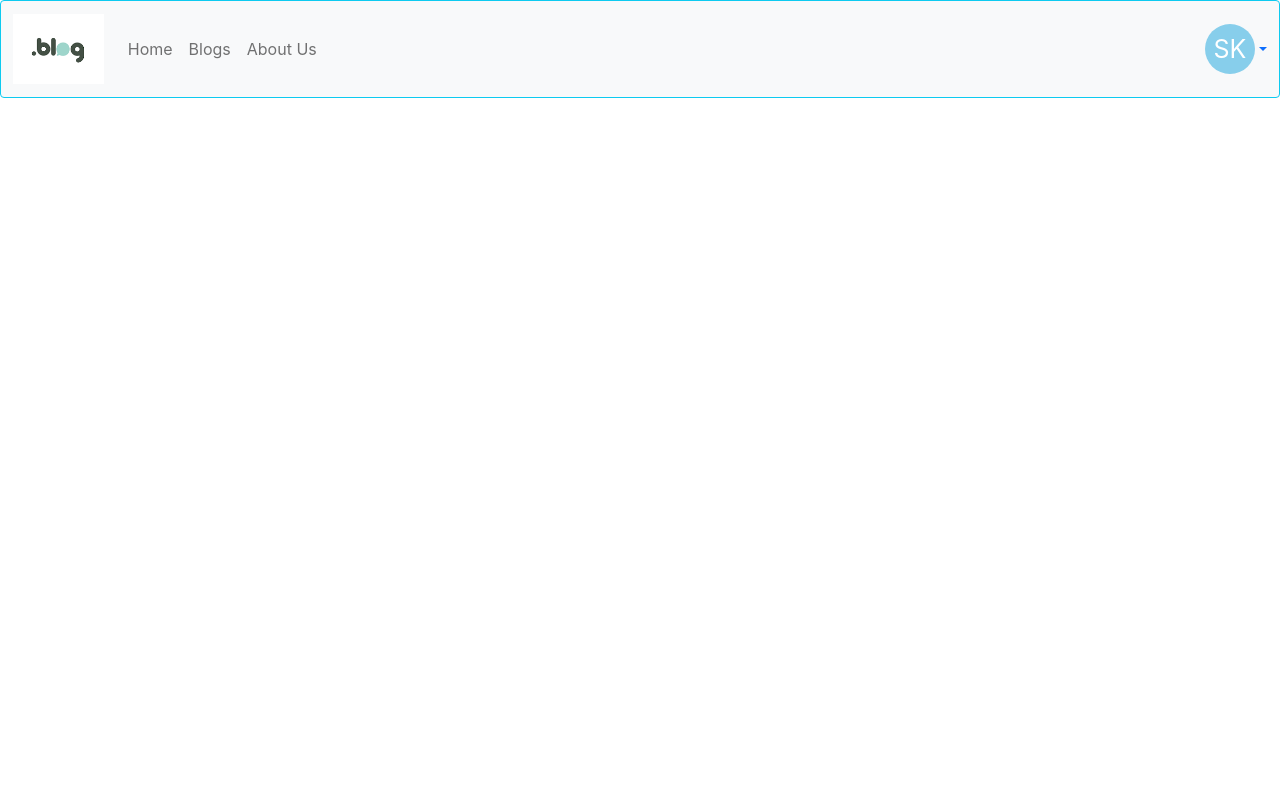
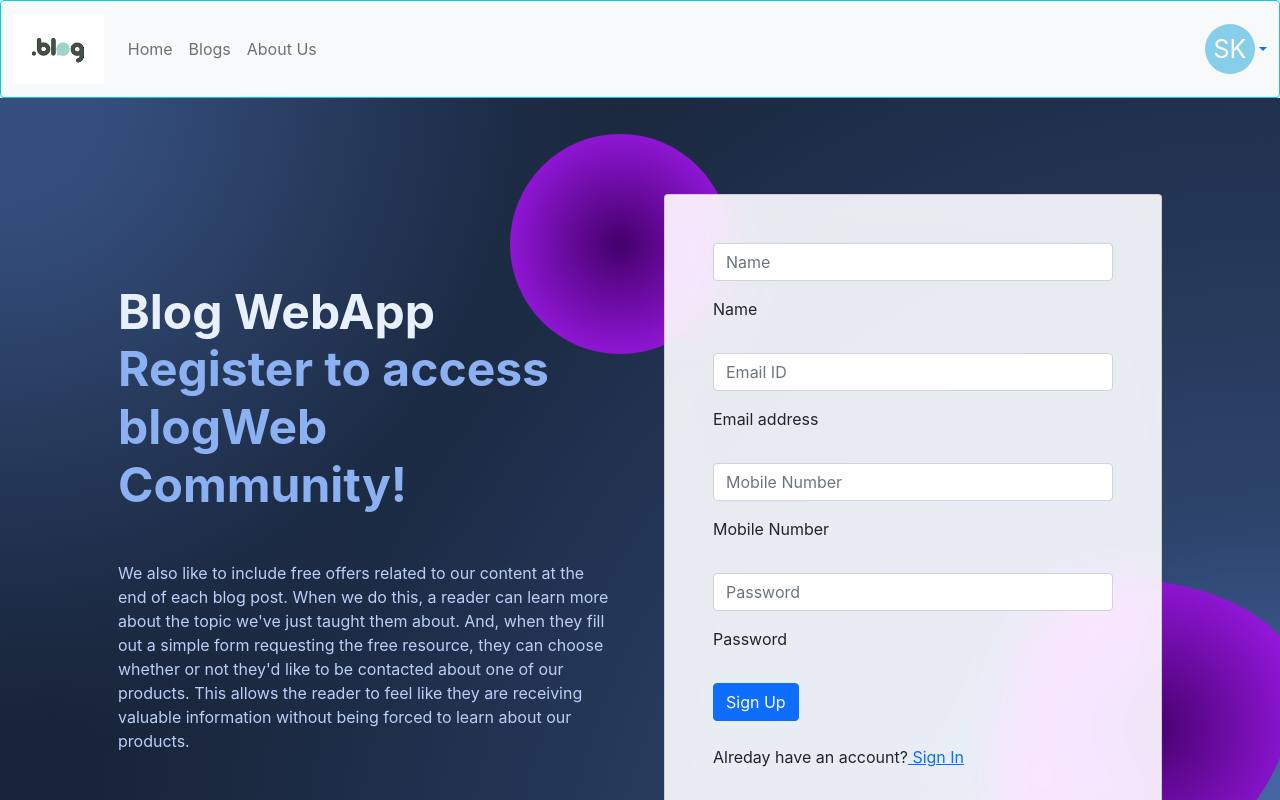
Before and after one commit to SKIT2211/blogapp, a React (Create React App) app: page /Signup in a window 1280 px wide. Shown: the top 800 px of the page. Built offline with nearby package versions, Linux system fonts and the light colour scheme.

Commit message:
13/3 commit

```diff
--- /dev/null
+++ b/db.json
@@ -0,0 +1,27 @@
+{
+  "userDetails": [
+    {
+      "id": 1,
+      "name": "Shyam Kasundra",
+      "email": "shyam@test123.com",
+      "password": "Test@123"
+    },
+    {
+      "id": 2,
+      "name": "Chirag Vaghasiya",
+      "email": "chirag@test123.com",
+      "password": "Test@123"
+    }
+  ],
+  "posts": [
+    {
+      "id": 2,
+      "title": "json-server",
+      "author": "typicode"
+    }
+  ],
+  "comments": [],
+  "profile": {
+    "name": "typicode"
+  }
+}
--- a/src/components/Blogpart.js
+++ b/src/components/Blogpart.js
@@ -1,5 +1,4 @@
 import React from 'react'
-
 
 function Blogpart() {
     return (
--- a/src/components/Navbar.js
+++ b/src/components/Navbar.js
@@ -4,6 +4,7 @@ import Home from '../pages/Home'
 import Blogpart from './Blogpart';
 import Aboutus from '../pages/Aboutus';
 import Login from '../pages/Login';
+import Signup from '../pages/Signup';
 
 function Navbar() {
     return (
@@ -80,6 +81,8 @@ function Navbar() {
                 <Route path = '/blogpart' element={<Blogpart/>} />
                 <Route path = '/aboutus' element={<Aboutus/>} />
                 <Route path = '/login' element={<Login/>} />
+                <Route path = '/Signup' element={<Signup/>} />
+
 
             </Routes>
     </BrowserRouter>
--- a/src/pages/Login.js
+++ b/src/pages/Login.js
@@ -1,23 +1,74 @@
 import React from 'react'
 import styled from "styled-components";
+import { useState, useEffect } from 'react';
+
 
 function Login() {
+
+    const [values, setValues] = useState({
+        email: "",
+        password: ""
+    })
+    const [errors, setError] = useState({})
+    const [isSubmit, setIsSubmit] = useState(false);
+
+
+    function handleChange(e) {
+        setValues({
+            ...values,
+            [e.target.name]: e.target.value
+        });
+    }
+
+
+    function handleSubmit(e) {
+        e.preventDefault();
+        setError(Validation(values));
+        setIsSubmit(true)
+    }
+
+    useEffect(() => {
+        if (Object.keys(errors).length === 0 & isSubmit) {
+            console.log(values);
+        }
+    }, [errors])
+
+    const Validation = (values) => {
+        let errors = {}
+        let regexForEmail = /^([A-Za-z0-9._-])+@([A-Za-z0-9._-])+\.([A-Za-z]{2,4})$/;
+        let regexForPassword = /^(?=.*[a-z])(?=.*[A-Z])(?=.*\d)(?=.*[#$@!%&*?])[A-Za-z\d#$@!%&*?]{8,30}$/;
+
+
+        if (!values.email) {
+            errors.email = "Email required!!"
+        }
+        else if (!regexForEmail.test(values.email)) {
+            errors.email = "Email must be like this test@gmail.com "
+        }
+
+        if (!values.password) {
+            errors.password = "Password required!!"
+        }
+        else if (!regexForPassword.test(values.password)) {
+            errors.password = "Password must be like this \"Test@123\"!!"
+        }
+
+        return errors;
+    }
+
     return (
         <>
             <Wrapper>
                 <section className="background-radial-gradient overflow-hidden">
                     <div className="container px-4 py-5 px-md-5 text-center text-lg-start my-5">
                         <div className="row gx-lg-5 align-items-center mb-5">
-                            <div className="col-lg-6 mb-5 mb-lg-0" style={{zIndex: "10"}}>
-                                <h1 className="my-5 display-5 fw-bold ls-tight" style={{color: "hsl(218, 81%, 95%)"}}>
+                            <div className="col-lg-6 mb-5 mb-lg-0" style={{ zIndex: "10" }}>
+                                <h1 className="my-5 display-5 fw-bold ls-tight" style={{ color: "hsl(218, 81%, 95%)" }}>
                                     Blog WebApp <br />
-                                    <span style={{color: "hsl(218, 81%, 75%)"}}>for your better knowledge</span>
+                                    <span style={{ color: "hsl(218, 81%, 75%)" }}>for your better knowledge</span>
                                 </h1>
-                                <p className="mb-4 opacity-70" style={{color: "hsl(218, 81%, 85%)"}}>
-                                    Lorem ipsum dolor, sit amet consectetur adipisicing elit.
-                                    Temporibus, expedita iusto veniam atque, magni tempora mollitia
-                                    dolorum consequatur nulla, neque debitis eos reprehenderit quasi
-                                    ab ipsum nisi dolorem modi. Quos?
+                                <p className="mb-4 opacity-70" style={{ color: "hsl(218, 81%, 85%)" }}>
+                                We also like to include free offers related to our content at the end of each blog post. When we do this, a reader can learn more about the topic we've just taught them about. And, when they fill out a simple form requesting the free resource, they can choose whether or not they'd like to be contacted about one of our products. This allows the reader to feel like they are receiving valuable information without being forced to learn about our products.
                                 </p>
                             </div>
 
@@ -27,7 +78,7 @@ function Login() {
 
                                 <div className="card bg-glass">
                                     <div className="card-body px-4 py-5 px-md-5">
-                                        <form>
+                                        <form onSubmit={handleSubmit}>
                                             <div className="row">
                                                 {/* <div className="col-md-6 mb-4">
                                                     <div className="form-outline">
@@ -48,14 +99,19 @@ function Login() {
                                                     </div>
                                                 </div> */}
                                             </div>
+                                            {Object.keys(errors).length === 0 & isSubmit ? (<div class="alert alert-success" role="alert">Successfully login!!</div>) : (<div class="alert alert-info" role="alert">Please enter required details to Sign in !!</div>)}
+
+                                            {/* <pre>{JSON.stringify(values, undefined, 2)}</pre> */}
 
                                             <div className="form-outline mb-4">
-                                                <input type="email" id="form3Example3" className="form-control" />
-                                                <label className="form-label" for="form3Example3">Email address</label>
+                                                <input type="text" placeholder="Email ID" id="form3Example3" className="form-control" name='email' value={values.email} onChange={handleChange} />
+                                                <p style={{color:'#ad1fff'}}>{errors.email}</p>
+                                                <label className="form-label" for="form3Example3">Email address </label>
                                             </div>
 
                                             <div className="form-outline mb-4">
-                                                <input type="password" id="form3Example4" className="form-control" />
+                                                <input type="password" placeholder="Password" id="form3Example4" className="form-control" name='password' value={values.password} onChange={handleChange} />
+                                                <p style={{color:'#ad1fff'}}>{errors.password}</p>
                                                 <label className="form-label" for="form3Example4">Password</label>
                                             </div>
 
@@ -65,6 +121,10 @@ function Login() {
                                                 Sign in
                                             </button>
 
+                                            <div>
+                                                Don't have an account yet?
+                                                <a href='/Signup'> Sign Up</a>
+                                            </div>
 
                                         </form>
                                     </div>
--- a/src/pages/Signup.js
+++ b/src/pages/Signup.js
@@ -1,23 +1,92 @@
 import React from 'react'
 import styled from "styled-components";
+import { useState, useEffect } from 'react';
 
 function Signup() {
+
+    const [values, setValues] = useState({
+        name:"",
+        email: "",
+        number:"",
+        password: ""
+    })
+    const [errors, setError] = useState({})
+    const [isSubmit, setIsSubmit] = useState(false);
+
+
+    function handleChange(e) {
+        setValues({
+            ...values,
+            [e.target.name]: e.target.value
+        });
+    }
+
+
+    function handleSubmit(e) {
+        e.preventDefault();
+        setError(Validation(values));
+        setIsSubmit(true)
+    }
+
+    useEffect(() => {
+        if (Object.keys(errors).length === 0 & isSubmit) {
+            console.log(values);
+        }
+    }, [errors])
+
+    const Validation = (values) => {
+        let errors = {}
+        let regexForEmail = /^([A-Za-z0-9._-])+@([A-Za-z0-9._-])+\.([A-Za-z]{2,4})$/;
+        let regexForPassword = /^(?=.*[a-z])(?=.*[A-Z])(?=.*\d)(?=.*[#$@!%&*?])[A-Za-z\d#$@!%&*?]{8,30}$/;
+
+        if (!values.name) {
+            errors.name = "Name required!!"
+        }
+        else if (values.name.length < 8) {
+            errors.name = "Name should have 8 letters!! "
+        }
+
+        if (!values.email) {
+            errors.email = "Email required!!"
+        }
+        else if (!regexForEmail.test(values.email)) {
+            errors.email = "Email must be like this test@gmail.com "
+        }
+
+        if (!values.number) {
+            errors.number = "Number required!!"
+        }
+        else if (isNaN(values.number)) {
+            errors.number = "Number should have numbers!! "
+        }
+        else if (values.number.length < 10) {
+            errors.number = "Number should have 10 numbers!! "
+        }
+
+
+        if (!values.password) {
+            errors.password = "Password required!!"
+        }
+        else if (!regexForPassword.test(values.password)) {
+            errors.password = "Password must be like this \"Test@123\"!!"
+        }
+
+        return errors;
+    }
+
     return (
         <>
             <Wrapper>
                 <section className="background-radial-gradient overflow-hidden">
                     <div className="container px-4 py-5 px-md-5 text-center text-lg-start my-5">
                         <div className="row gx-lg-5 align-items-center mb-5">
-                            <div className="col-lg-6 mb-5 mb-lg-0" style={{zIndex: "10"}}>
-                                <h1 className="my-5 display-5 fw-bold ls-tight" style={{color: "hsl(218, 81%, 95%)"}}>
+                            <div className="col-lg-6 mb-5 mb-lg-0" style={{ zIndex: "10" }}>
+                                <h1 className="my-5 display-5 fw-bold ls-tight" style={{ color: "hsl(218, 81%, 95%)" }}>
                                     Blog WebApp <br />
-                                    <span style={{color: "hsl(218, 81%, 75%)"}}>for your better knowledge</span>
+                                    <span style={{ color: "hsl(218, 81%, 75%)" }}>Register to access blogWeb Community!</span>
                                 </h1>
-                                <p className="mb-4 opacity-70" style={{color: "hsl(218, 81%, 85%)"}}>
-                                    Lorem ipsum dolor, sit amet consectetur adipisicing elit.
-                                    Temporibus, expedita iusto veniam atque, magni tempora mollitia
-                                    dolorum consequatur nulla, neque debitis eos reprehenderit quasi
-                                    ab ipsum nisi dolorem modi. Quos?
+                                <p className="mb-4 opacity-70" style={{ color: "hsl(218, 81%, 85%)" }}>
+                                    We also like to include free offers related to our content at the end of each blog post. When we do this, a reader can learn more about the topic we've just taught them about. And, when they fill out a simple form requesting the free resource, they can choose whether or not they'd like to be contacted about one of our products. This allows the reader to feel like they are receiving valuable information without being forced to learn about our products.
                                 </p>
                             </div>
 
@@ -27,7 +96,7 @@ function Signup() {
 
                                 <div className="card bg-glass">
                                     <div className="card-body px-4 py-5 px-md-5">
-                                        <form>
+                                        <form onSubmit={handleSubmit}>
                                             <div className="row">
                                                 {/* <div className="col-md-6 mb-4">
                                                     <div className="form-outline">
@@ -41,31 +110,43 @@ function Signup() {
                                                         <label className="form-label" for="form3Example2">Last name</label>
                                                     </div>
                                                 </div> */}
-                                                {/* <div className="col-md-12 mb-4">
+                                                <div className="col-md-12 mb-4">
                                                     <div className="form-outline">
-                                                        <input type="text" id="form3Example1" className="form-control" />
+                                                        <input type="text" placeholder="Name" id="form3Example1" className="form-control" name='name' value={values.name} onChange={handleChange}/>
+                                                <p style={{color:'#ad1fff'}}>{errors.name}</p>
                                                         <label className="form-label" for="form3Example1">Name</label>
                                                     </div>
-                                                </div> */}
+                                                </div>
                                             </div>
 
                                             <div className="form-outline mb-4">
-                                                <input type="email" id="form3Example3" className="form-control" />
+                                                <input type="text" placeholder="Email ID" id="form3Example3" className="form-control" name='email' value={values.email} onChange={handleChange} />
+                                                <p style={{color:'#ad1fff'}}>{errors.email}</p>
                                                 <label className="form-label" for="form3Example3">Email address</label>
                                             </div>
 
                                             <div className="form-outline mb-4">
-                                                <input type="password" id="form3Example4" className="form-control" />
-                                                <label className="form-label" for="form3Example4">Password</label>
+                                                <input type="text" placeholder="Mobile Number" id="form3Example4" className="form-control" name='number' value={values.number} onChange={handleChange} />
+                                                <p style={{color:'#ad1fff'}}>{errors.number}</p>
+                                                <label className="form-label" for="form3Example4">Mobile Number</label>
+                                            </div>
+
+                                            <div className="form-outline mb-4">
+                                                <input type="password" placeholder="Password" id="form3Example5" className="form-control" name='password' value={values.password} onChange={handleChange}/>
+                                                <p style={{color:'#ad1fff'}}>{errors.password}</p>
+                                                <label className="form-label" for="form3Example5">Password</label>
                                             </div>
 
 
 
                                             <button type="submit" className="btn btn-primary btn-block mb-4 justify-content-center">
-                                                Sign in
+                                                Sign Up
                                             </button>
 
-
+                                            <div>
+                                                Alreday have an account?
+                                                <a href='/Login'> Sign In</a>
+                                            </div>
                                         </form>
                                     </div>
                                 </div>
```
